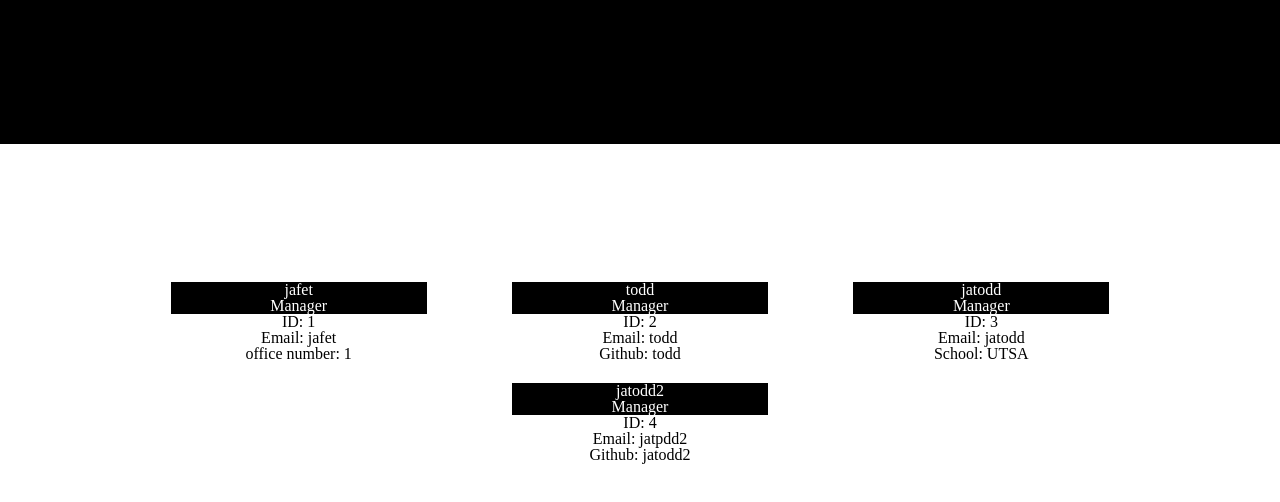
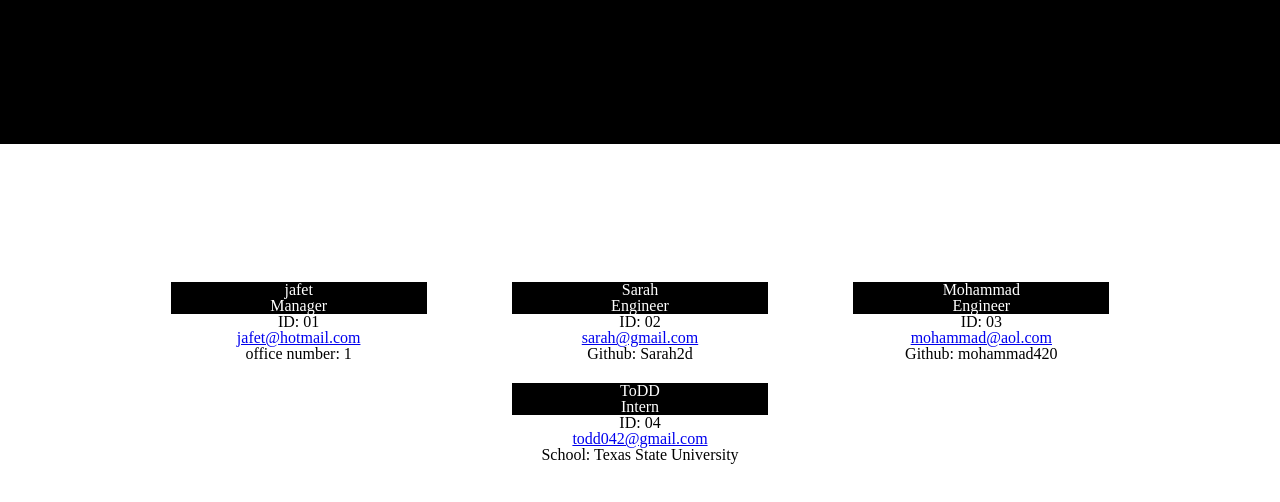
Before and after one commit to JManauth/TeamGenerator, a website: page index.html in a window 1280 px wide. Shown: the part 56-558 px from the top of the page. Drawn offline with Linux system fonts and the light colour scheme.

Commit message:
final working version

```diff
--- a/index.html
+++ b/index.html
@@ -19,37 +19,41 @@
                 <h1>jafet</h1>
                 <h2>Manager</h2>
                 </div>
-                <p>ID: 1</p>
-                <p>Email: jafet</p>
+                <p>ID: 01</p>
+                <a href="mailto:address"> jafet@hotmail.com</a>
                 <p>office number: 1</p>
                 </div>
 
                 <div class="card">
                 <div id="cardhead">
-                <h1>todd</h1>
-                <h2>Manager</h2>
+                <h1>Sarah</h1>
+                <h2>Engineer</h2>
                 </div>
-                <p>ID: 2</p>
-                <p>Email: todd</p>
-                <p>Github: todd</p>
-                </div><div class="card">
-                <div id="cardhead">
-                <h1>jatodd</h1>
-                <h2>Manager</h2>
-                </div>
-                <p>ID: 3</p>
-                <p>Email: jatodd</p>
-                <p>School: UTSA</p>
+                <p>ID: 02</p>
+                <a href="mailto:address"> sarah@gmail.com</a>
+                <p>Github: Sarah2d</p>
                 </div>
 
                 <div class="card">
                 <div id="cardhead">
-                <h1>jatodd2</h1>
-                <h2>Manager</h2>
+                <h1>Mohammad</h1>
+                <h2>Engineer</h2>
                 </div>
-                <p>ID: 4</p>
-                <p>Email: jatpdd2</p>
-                <p>Github: jatodd2</p>
-                </div></div>
+                <p>ID: 03</p>
+                <a href="mailto:address"> mohammad@aol.com</a>
+                <p>Github: mohammad420</p>
+                </div>
+
+                <div class="card">
+                <div id="cardhead">
+                <h1>ToDD</h1>
+                <h2>Intern</h2>
+                </div>
+                <p>ID: 04</p>
+                <a href="mailto:address"> todd042@gmail.com</a>
+                <p>School: Texas State University</p>
+                </div>
+
+    </div>
     </body>
     </html>
```
Also changed, not shown: classes/employee.js (+13 -6 lines), index.js (+8 -6 lines), package.json (added, +25 -0 lines), test/employee.test.js (added, +15 -0 lines), 1 other file.
